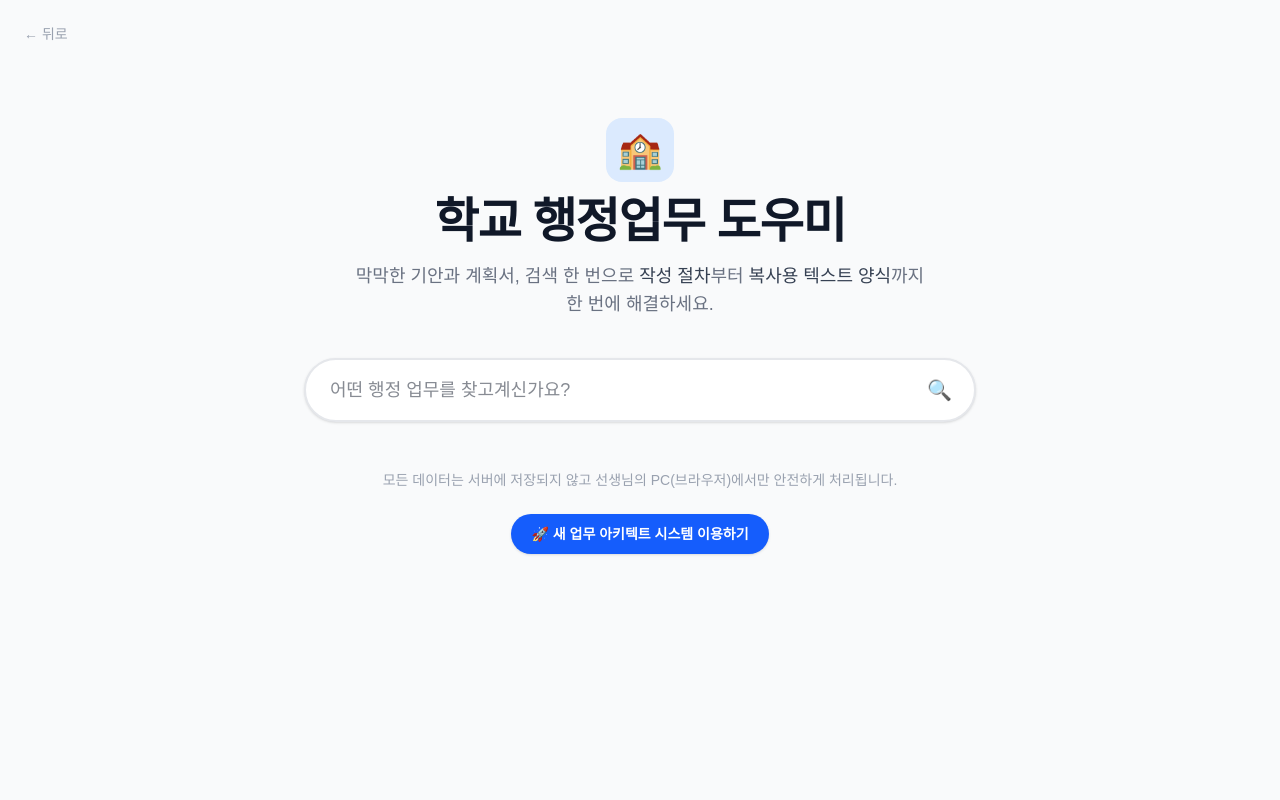
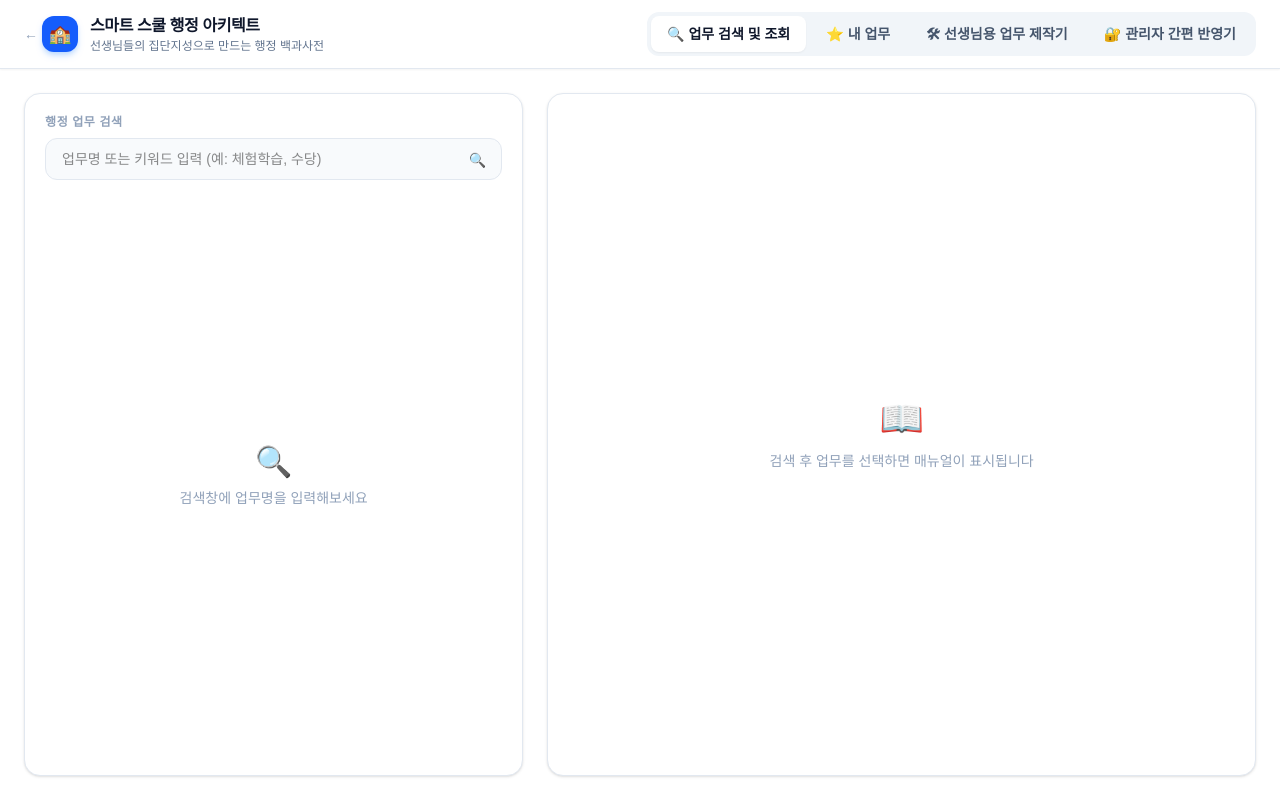
Before and after one commit to justkevin2570-hash/simsim, a Next.js app in the folder AutoTesk/school-admin-helper/: page / in a window 1280 px wide. Built offline with nearby package versions, Linux system fonts and the light colour scheme.

Commit message:
fix: 루트(/)에 3탭 시스템 배치, /guide 삭제, /fair → / 리다이렉트

```diff
--- a/AutoTesk/school-admin-helper/app/fair/page.tsx
+++ b/AutoTesk/school-admin-helper/app/fair/page.tsx
@@ -1,5 +1,5 @@
 import { redirect } from 'next/navigation';
 
 export default function FairRedirect() {
-  redirect('/guide');
+  redirect('/');
 }
--- a/AutoTesk/school-admin-helper/app/guide/page.tsx
+++ /dev/null
@@ -1,25 +0,0 @@
-'use client';
-
-import { useState } from 'react';
-import { TabNav } from '@/components/AppShell';
-import { ViewPanel } from '@/components/ViewPanel';
-import { MyTaskPanel } from '@/components/MyTaskPanel';
-import { BuilderPanel } from '@/components/BuilderPanel';
-import { AdminPanel } from '@/components/AdminPanel';
-
-type Tab = 'view' | 'mytask' | 'build' | 'admin';
-
-export default function GuidePage() {
-  const [activeTab, setActiveTab] = useState<Tab>('view');
-
-  return (
-    <>
-      <TabNav activeTab={activeTab} onTabChange={setActiveTab} />
-
-      {activeTab === 'view' && <ViewPanel />}
-      {activeTab === 'mytask' && <MyTaskPanel />}
-      {activeTab === 'build' && <BuilderPanel onTabChange={setActiveTab} />}
-      {activeTab === 'admin' && <AdminPanel onTabChange={setActiveTab} />}
-    </>
-  );
-}
--- a/AutoTesk/school-admin-helper/app/page.tsx
+++ b/AutoTesk/school-admin-helper/app/page.tsx
@@ -1,51 +1,25 @@
-import { SearchBox } from '@/components/SearchBox';
+'use client';
+
+import { useState } from 'react';
+import { TabNav } from '@/components/AppShell';
+import { ViewPanel } from '@/components/ViewPanel';
+import { MyTaskPanel } from '@/components/MyTaskPanel';
+import { BuilderPanel } from '@/components/BuilderPanel';
+import { AdminPanel } from '@/components/AdminPanel';
+
+type Tab = 'view' | 'mytask' | 'build' | 'admin';
 
 export default function Home() {
+  const [activeTab, setActiveTab] = useState<Tab>('view');
+
   return (
-    <main className="min-h-screen flex flex-col items-center justify-center bg-gray-50 px-4">
-      {/* 메인으로 돌아가기 */}
-      <a
-        href="https://simsim-five.vercel.app/work.html"
-        className="fixed top-6 left-6 text-gray-400 hover:text-gray-600 text-sm transition-colors z-10"
-      >
-        ← 뒤로
-      </a>
+    <>
+      <TabNav activeTab={activeTab} onTabChange={setActiveTab} />
 
-      {/*
-        상단 여백을 조금 끌어올려서 검색창이 시각적인 정중앙보다 약간 위에 위치하도록 조정
-        (일반적으로 검색 엔진 메인 화면들이 사용하는 비율입니다)
-      */}
-      <div className="w-full max-w-3xl -mt-32">
-        <div className="text-center mb-10">
-          <div className="inline-flex items-center justify-center p-3 bg-blue-100 rounded-2xl mb-4">
-            <span className="text-4xl">🏫</span>
-          </div>
-          <h1 className="text-3xl md:text-5xl font-extrabold text-gray-900 tracking-tight mb-4 shrink-0">
-            학교 행정업무 도우미
-          </h1>
-          <p className="text-base md:text-lg text-gray-500 max-w-xl mx-auto">
-            막막한 기안과 계획서, 검색 한 번으로
-            <strong className="font-medium text-gray-700"> 작성 절차</strong>부터
-            <strong className="font-medium text-gray-700"> 복사용 텍스트 양식</strong>까지 한 번에 해결하세요.
-          </p>
-        </div>
-
-        <SearchBox />
-
-        <div className="text-center mt-12 text-sm text-gray-400 font-medium">
-          <p>모든 데이터는 서버에 저장되지 않고 선생님의 PC(브라우저)에서만 안전하게 처리됩니다.</p>
-        </div>
-
-        {/* 새 3탭 시스템 링크 */}
-        <div className="text-center mt-6">
-          <a
-            href="/guide"
-            className="inline-flex items-center gap-2 px-5 py-2.5 bg-blue-600 text-white rounded-full text-sm font-bold hover:bg-blue-700 transition-colors shadow-sm"
-          >
-            🚀 새 업무 아키텍트 시스템 이용하기
-          </a>
-        </div>
-      </div>
-    </main>
+      {activeTab === 'view' && <ViewPanel />}
+      {activeTab === 'mytask' && <MyTaskPanel />}
+      {activeTab === 'build' && <BuilderPanel onTabChange={setActiveTab} />}
+      {activeTab === 'admin' && <AdminPanel onTabChange={setActiveTab} />}
+    </>
   );
 }
```
